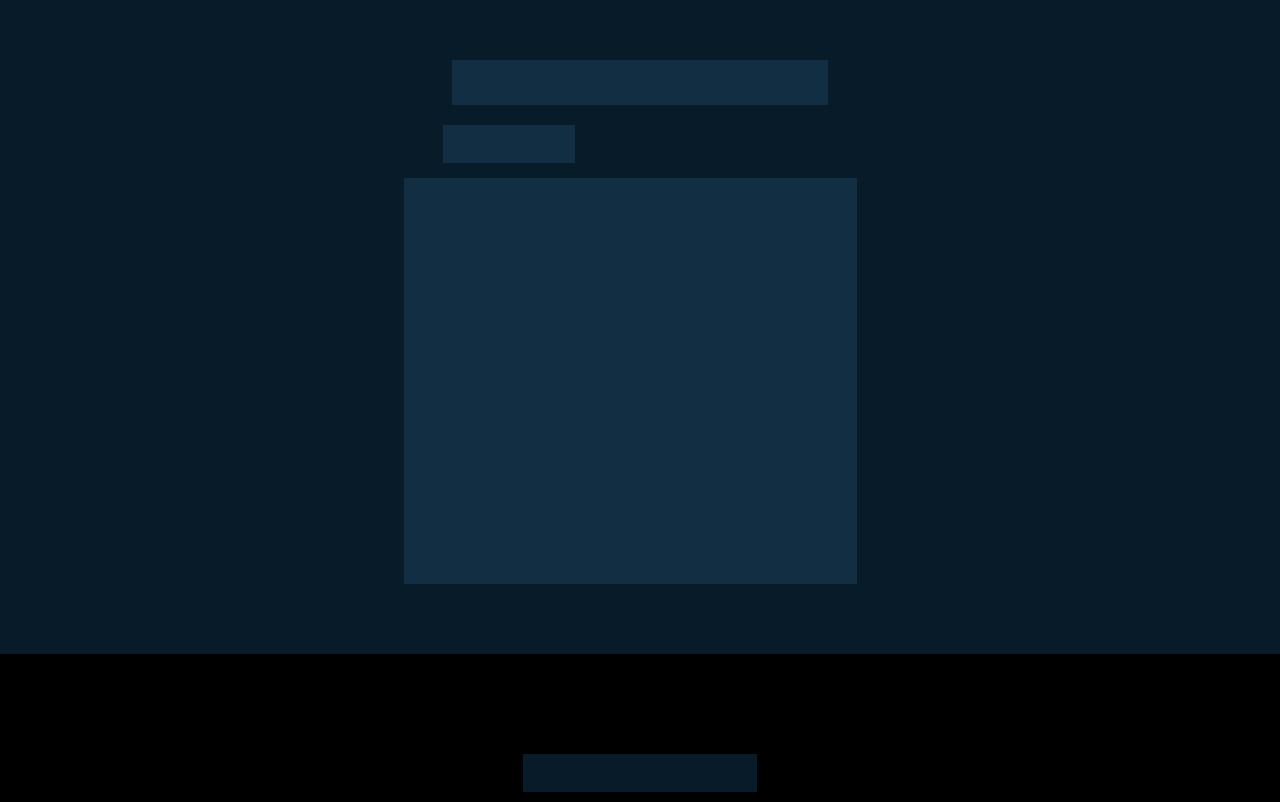
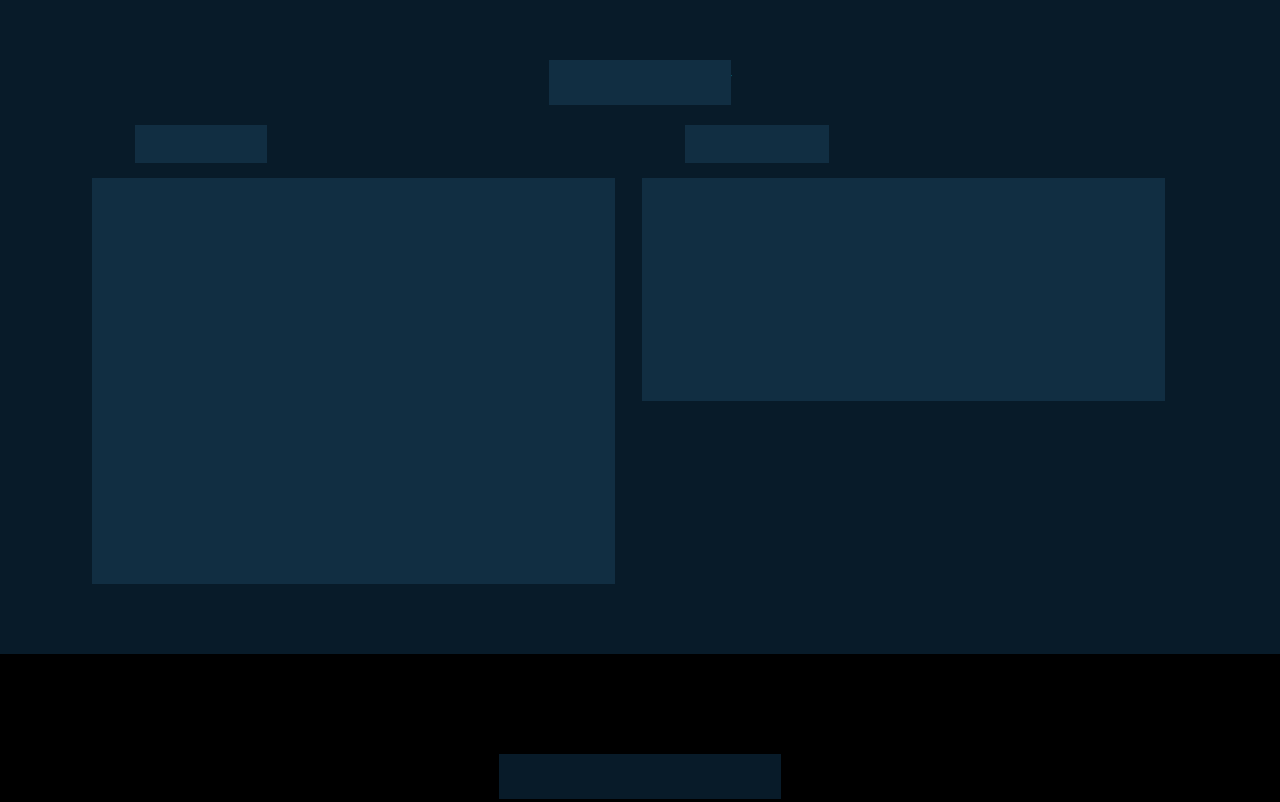
Before and after one commit to PranjaliRandive/My_Portfolio, a plain HTML site: page index.html in a window 1280 px wide. Shown: the part 840-1642 px from the top of the page. Drawn offline with nearby package versions, Linux system fonts and the light colour scheme.

Commit message:
Added Experience Section

```diff
--- a/index.html
+++ b/index.html
@@ -23,7 +23,7 @@
 
         <nav class="navbar">
             <a href="#home" class="active">Home</a>
-            <a href="#education">Educational Journey</a>
+            <a href="#journey">Journey</a>
             <a href="#rewards">Achievements</a>
             <a href="#skills">Skills</a>
             <a href="#contact">Connect with Me!</a>
@@ -36,7 +36,7 @@
     <!-- Home Design -->
     <section class="home show-animate" id="home">
         <div class="home-content">
-            <h1>Hello, I am <span>Pranjali Randive</span><span class="animate" style="--i:2;"></span></h1>
+            <h1>Hello! I am <span>Pranjali Randive</span><span class="animate" style="--i:2;"></span></h1>
             <div class="text-animate">
                 <h3>Upcoming Intern @InfosysSpringboard6.0</h3>
                 <span class="animate" style="--i:3;"></span>
@@ -63,8 +63,8 @@
     </section>
 
     <!-- Educational Journey -->
-    <section class="education" id="education">
-        <h2 class="heading">My <span>Educational Journey</span><span class="animate scroll" style="--i:1;"></span></h2>
+    <section class="education" id="journey">
+        <h2 class="heading">My <span>Journey</span><span class="animate scroll" style="--i:1;"></span></h2>
 
         <div class="education-row">
             <div class="education-column">
@@ -99,6 +99,27 @@
                 </div>
             </div>
 
+            <div class="education-column">
+                <h3 class="title">Experience<span class="animate scroll" style="--i:5;"></span></h3>
+
+                <div class="education-box">
+                    <div class="education-content">
+                        <div class="content">
+                            <div class="year"><i class='bx bxs-calendar'></i> jun'25 </div>
+                            <h3>Software Engineering Job Simulation
+                                <a href="https://drive.google.com/file/d/1c_3gjajnrhTwz-wdljafbTH0GX36zZ-C/view?usp=sharing" target="_blank" rel="noopener noreferrer">Link</a>
+                            </h3>
+                            <h4>Platform: Forage | Mode: Virtual</h4>
+                            <p>Applied Agile and Waterfall methodologies with secure coding,
+                            debugging, and architectural evaluation to analyze requirements,
+                            assess software maturity, and develop, test, and enhance scalable applications.</p>
+                        </div>
+                    </div>
+
+                    <span class="animate scroll" style="--i:6;"></span>
+                </div>
+            </div>
+        </div>
     </section>
 
     <!--Achievements-->
@@ -112,7 +133,7 @@
                 <div class="certificate-info">
                     <h3>Software Engineering and Agile Software Development</h3>
                     <p>Issued by Infosys Springboard in 2025</p>
-                    <a href="https://drive.google.com/file/d/19yqcoRmbfPEIJDEibqBKuPNgZEy-3WA2/view?usp=sharing" target="_blank" class="view-btn">View</a>
+                    <a href="https://drive.google.com/file/d/19yqcoRmbfPEIJDEibqBKuPNgZEy-3WA2/view?usp=sharing" target="_blank" rel="noopener noreferrer" class="view-btn">View</a>
                 </div>
             </div>
 
@@ -123,7 +144,7 @@
                 <div class="certificate-info">
                     <h3>Python Foundation Certificate</h3>
                     <p>Issued by Infosys Springboard in 2025</p>
-                    <a href="https://drive.google.com/file/d/1-GZ3rwxl1F3OIWbnK_icouudAXKRskCf/view?usp=sharinghttps://drive.google.com/file/d/1-GZ3rwxl1F3OIWbnK_icouudAXKRskCf/view?usp=sharing" target="_blank" class="view-btn">View</a>
+                    <a href="https://drive.google.com/file/d/1-GZ3rwxl1F3OIWbnK_icouudAXKRskCf/view?usp=sharinghttps://drive.google.com/file/d/1-GZ3rwxl1F3OIWbnK_icouudAXKRskCf/view?usp=sharing" target="_blank" rel="noopener noreferrer" class="view-btn">View</a>
                 </div>
             </div>
 
@@ -134,7 +155,7 @@
                 <div class="certificate-info">
                     <h3>Agile Scrum in Practice</h3>
                     <p>Issued by Infosys Springboard in 2025</p>
-                    <a href="https://drive.google.com/file/d/18QaQNoj4RxHPSBd0d_X0JI2aA90lLnro/view?usp=sharing" target="_blank" class="view-btn">View</a>
+                    <a href="https://drive.google.com/file/d/18QaQNoj4RxHPSBd0d_X0JI2aA90lLnro/view?usp=sharing" target="_blank" rel="noopener noreferrer" class="view-btn">View</a>
                 </div>
             </div>
 
@@ -145,7 +166,7 @@
                 <div class="certificate-info">
                     <h3>Young Turks Nationwide Skill Contest</h3>
                     <p>Issued by Naukri.com in 2024</p>
-                    <a href="https://drive.google.com/file/d/16iPBY0CIM7s2RPJQuKANcZs5-vJu_Y3M/view?usp=sharing" target="_blank" class="view-btn">View</a>
+                    <a href="https://drive.google.com/file/d/16iPBY0CIM7s2RPJQuKANcZs5-vJu_Y3M/view?usp=sharing" target="_blank" rel="noopener noreferrer" class="view-btn">View</a>
                 </div>
             </div>
 
@@ -156,7 +177,7 @@
                 <div class="certificate-info">
                     <h3>Tuition Fee Waiver Scheme(TFWS) seat</h3>
                     <p>Awarded through MHT-CET, under State Merit Quota</p>
-                    <a href="https://drive.google.com/file/d/1d8LB3c2GXe7GgL6OuASGqJ97-uxjvhVf/view?usp=sharing" target="_blank" class="view-btn">View</a>
+                    <a href="https://drive.google.com/file/d/1d8LB3c2GXe7GgL6OuASGqJ97-uxjvhVf/view?usp=sharing" target="_blank" rel="noopener noreferrer" class="view-btn">View</a>
                 </div>
             </div>
 
@@ -167,7 +188,7 @@
                 <div class="certificate-info">
                     <h3>218th rank in Pre Secondary Scholarship Exam (PSS)</h3>
                     <p>Maharashtra State Level Examination (2018)</p>
-                    <a href="https://drive.google.com/file/d/1zPVBnEDrEIA2NUr49_UckEp7FZauQ7h0/view?usp=sharing" target="_blank" class="view-btn">View</a>
+                    <a href="https://drive.google.com/file/d/1zPVBnEDrEIA2NUr49_UckEp7FZauQ7h0/view?usp=sharing" target="_blank" rel="noopener noreferrer" class="view-btn">View</a>
                 </div>
             </div>
         </div>
--- a/style.css
+++ b/style.css
@@ -360,6 +360,21 @@ span {
     font-size: 2rem;
 }
 
+.education-content .content h3 a {
+    font-size: 2rem;
+    font-weight: normal;
+    margin-left: 0.5rem;
+    text-decoration: underline;
+    color: #00d9e8;
+}
+
+.education-content .content h4 {
+    font-size: 1.4rem;
+    padding-top: .5rem;
+    font-style: italic;
+    font-weight: normal;
+}
+
 .education-content .content p {
     font-size: 1.6rem;
     padding-top: .5rem;
@@ -375,7 +390,7 @@ span {
 }
 
 .achievements h2 {
-    font-size: 2.5rem;
+    font-size: 3rem;
     margin-bottom: 3rem;
     text-align: center;
 }
```
